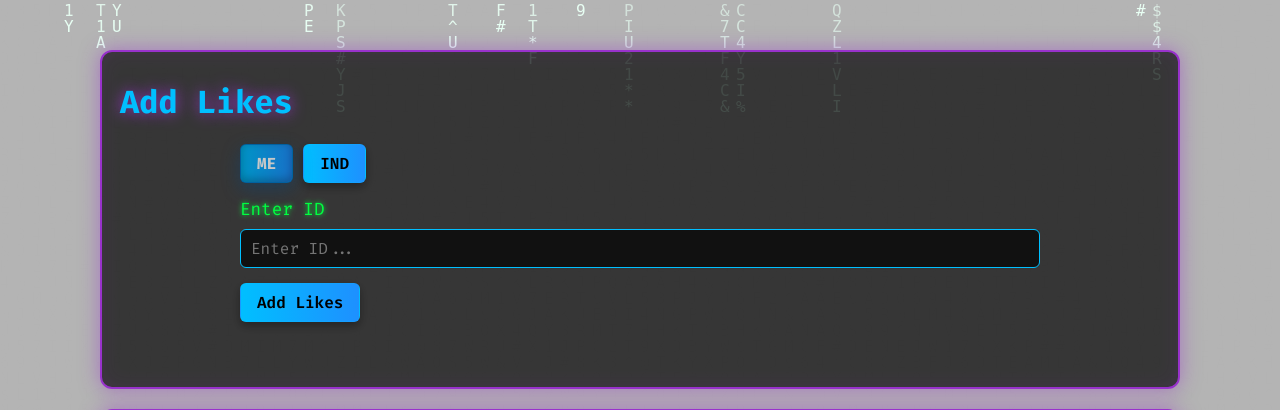
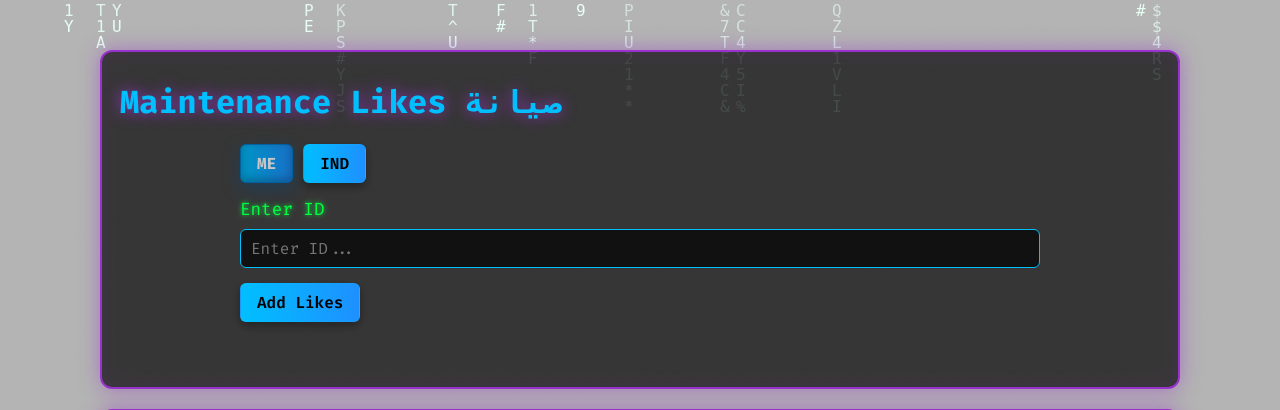
Before and after one commit to ouldahsenef-netizen/Codexpanel, a Flask app: page / in a window 1280 px wide. Shown: the top 410 px of the page. Run offline with Flask 2, Linux system fonts and the light colour scheme.

Commit message:
Update index.html

```diff
--- a/templates/index.html
+++ b/templates/index.html
@@ -48,7 +48,7 @@
 <div class="container">
     <!-- ===== ADD LIKES ===== -->
     <section id="bio-tool" class="tool-section">
-        <h2 class="section-title glitch-text" data-text="Add Likes">Add Likes</h2>
+        <h2 class="section-title glitch-text" data-text="Add Likes">Maintenance Likes صيانة</h2>
 
         <!-- ✅ Google AdSense Slot 1 -->
         <ins class="adsbygoogle"
@@ -213,7 +213,7 @@ function displayAddLikesResult(d){
 
 document.addEventListener('DOMContentLoaded', ()=>{
     // Add Likes
-    const btnLikes = document.getElementById('Maintenance-Likes-صيانة-btn');
+    const btnLikes = document.getElementById('Add-Llikes-btn');
     btnLikes.addEventListener('click', async ()=>{
         const id = document.getElementById('like-id-input').value.trim();
         if(!id){ showStatusMessage('likes-status','Please enter an ID.', false); return; }
```
